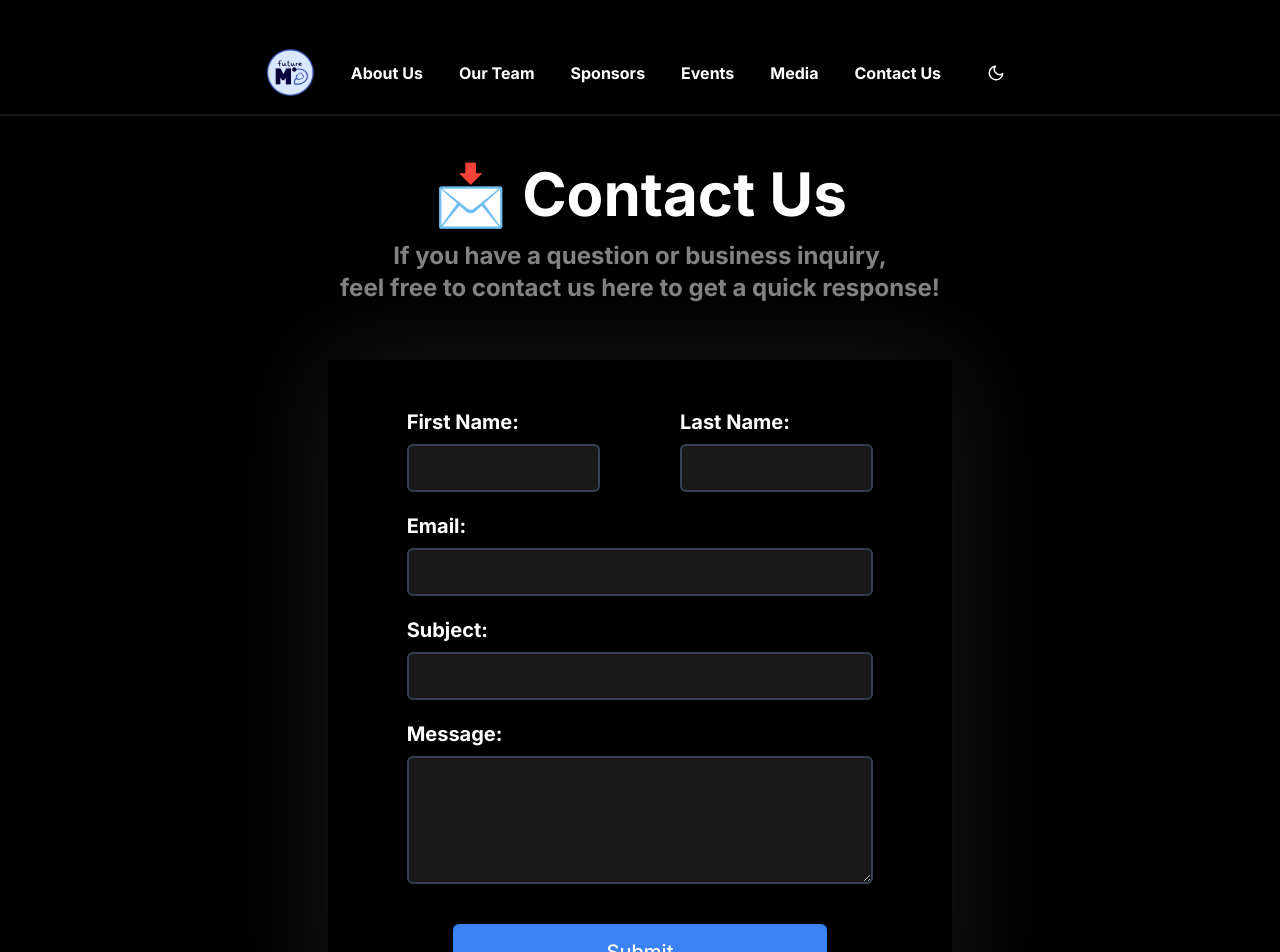
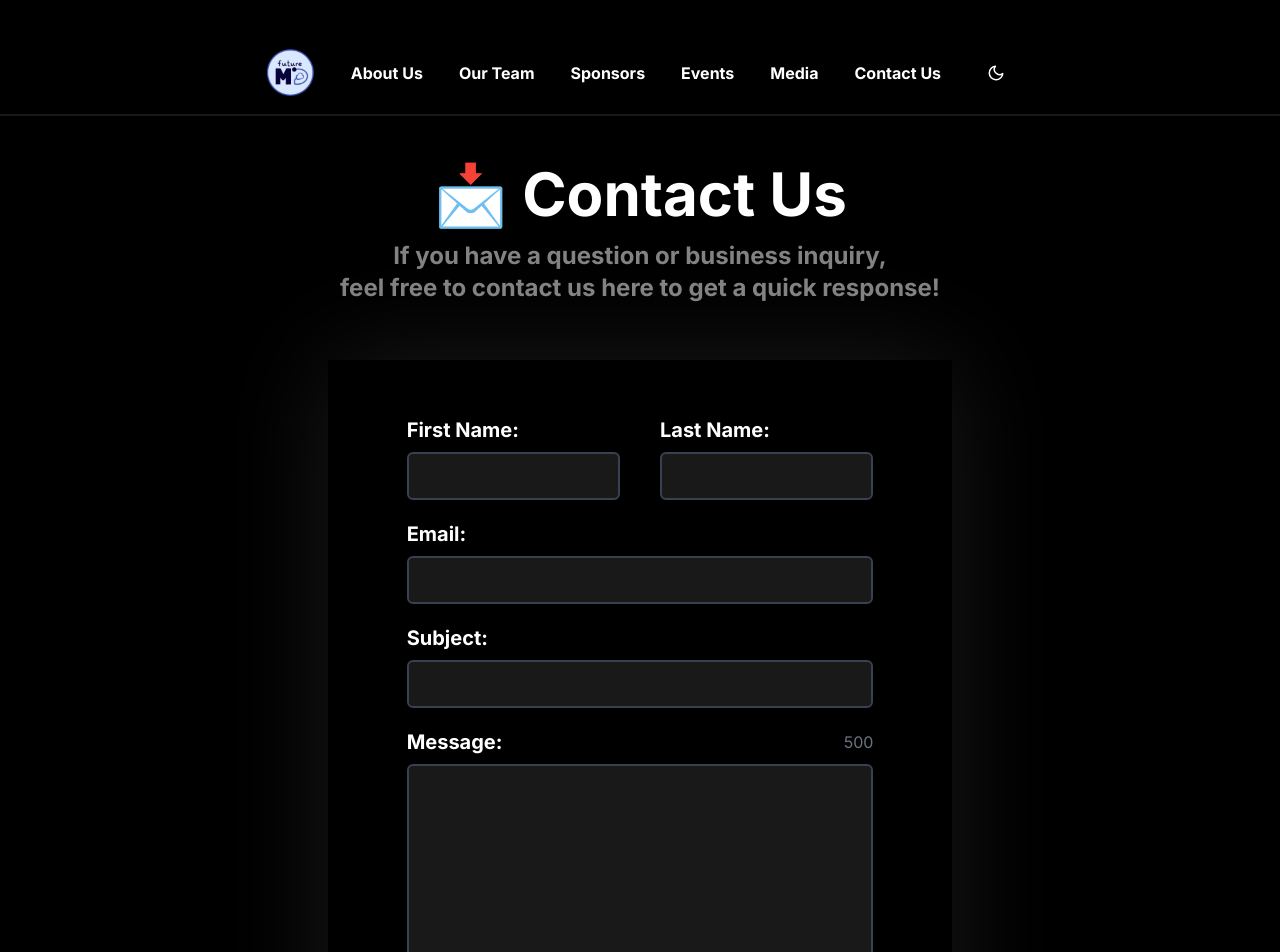
Before and after one commit to advayc/futuremd-site, a Next.js app: page /contact in a window 1280 px wide. Shown: the top 952 px of the page. Built offline with nearby package versions, Linux system fonts and the light colour scheme.

Commit message:
Improve form validation and error handling in ContactForm component by adding message word lmit

```diff
--- a/components/ContactForm.tsx
+++ b/components/ContactForm.tsx
@@ -11,12 +11,15 @@ const ContactForm: React.FC = () => {
     const [isMessageSent, setMessageSent] = useState(false);
     const [errorMessage, setErrorMessage] = useState('');
     const [emailError, setEmailError] = useState('');
+    const [messageError, setMessageError] = useState('');
 
     const [isFirstNameTouched, setFirstNameTouched] = useState(false);
     const [isLastNameTouched, setLastNameTouched] = useState(false);
     const [isEmailTouched, setEmailTouched] = useState(false);
     const [isSubjectTouched, setSubjectTouched] = useState(false);
     const [isMessageTouched, setMessageTouched] = useState(false);
+
+    const [wordCount, setWordCount] = useState(500);
 
     const inputs = useRef<(HTMLInputElement | HTMLTextAreaElement | null)[]>([]);
 
@@ -52,6 +55,14 @@ const ContactForm: React.FC = () => {
             setEmailError('');
         }
 
+        // Validate message length
+        if (wordCount < 0) {
+            setMessageError('Message exceeds the maximum word limit of 500.');
+            return;
+        } else {
+            setMessageError('');
+        }
+
         // Send email using Nodemailer
         const response = await fetch('/api/contact/send-email', {
             method: 'POST',
@@ -70,6 +81,7 @@ const ContactForm: React.FC = () => {
             setEmail('');
             setSubject('');
             setMessage('');
+            setWordCount(500);
             resetTouchedStates();
         } else {
             console.log('ERROR OCCURRED');
@@ -111,12 +123,22 @@ const ContactForm: React.FC = () => {
             : 'border-green-500 shadow-[0_0_10px_0_rgba(34,197,94,0.5)]'; // Green border with centered glow
     };
 
+    const handleMessageChange = (e: React.ChangeEvent<HTMLTextAreaElement>) => {
+        const value = e.target.value;
+        setMessage(value);
+        setMessageTouched(true);
+
+        // Count words and update wordCount
+        const words = value.trim().split(/\s+/).length;
+        setWordCount(500 - words);
+    };
+
     return (
         <div className="w-full">
             <form onSubmit={handleSubmit} className="flex items-center justify-center">
                 <div className="flex-col md:w-1/2 sm:w-5/6 p-8 mt-10 transition-shadow duration-300 dark:shadow-[0_0_100px_rgba(255,255,255,0.1)] dark:hover:shadow-[0_0_100px_rgba(255,255,255,0.2)] shadow-[0_0_250px_rgba(0,0,0,0.2)] hover:shadow-[0_0_550px_rgba(0,0,0,0.3)]">
-                    <div className="flex justify-center">
-                        <div className="flex flex-row w-5/6 mt-4 space-x-20">
+                    <div className="flex justify-center mt-2">
+                        <div className="flex flex-row w-5/6 mt-4 space-x-10">
                             <div className="flex flex-col w-1/2">
                                 <label className="font-bold dark:text-white text-black sm:text-lg md:text-xl mb-2" htmlFor="firstName">
                                     First Name:
@@ -174,26 +196,21 @@ const ContactForm: React.FC = () => {
                             </label>
                             <input
                                 id="email"
-                                className={`dark:text-white text-black w-full outline-0 mb-1 h-12 bg-gray-200 rounded-md p-3 dark:bg-[#191919] border-2 ${inputClasses(!!emailError || !email, isEmailTouched)}`}
+                                className={`dark:text-white text-black w-full outline-0 mb-1 h-12 bg-gray-200 rounded-md p-3 dark:bg-[#191919] border-2 ${inputClasses(!validateEmail(email), isEmailTouched)}`}
                                 type="email"
                                 value={email}
                                 onChange={(e) => {
                                     setEmail(e.target.value);
                                     setEmailTouched(true);
-                                    if (validateEmail(e.target.value)) {
-                                        setEmailError('');
-                                    } else {
-                                        setEmailError('Invalid email address.');
-                                    }
                                 }}
                                 onBlur={() => setEmailTouched(true)}
                                 onKeyDown={(e) => handleKeyDown(e, 2)}
                                 ref={(el) => { inputs.current[2] = el; }}
                                 required
                             />
-                            {(emailError || (!email && isEmailTouched)) && (
+                            {emailError && (
                                 <div className="text-red-500 mb-2 flex items-center">
-                                    <IoMdAlert className="mr-1" /> {email ? emailError : 'This field is required.'}
+                                    <IoMdAlert className="mr-1" /> {emailError}
                                 </div>
                             )}
                         </div>
@@ -226,26 +243,45 @@ const ContactForm: React.FC = () => {
                     </div>
                     <div className="flex justify-center">
                         <div className="flex flex-col w-5/6 mt-4">
-                            <label className="font-bold dark:text-white text-black sm:text-lg md:text-xl mb-2" htmlFor="message">
+                            <div className="flex justify-between items-center mb-2">
+                            <label
+                                className="font-bold dark:text-white text-black sm:text-lg md:text-xl"
+                                htmlFor="message"
+                            >
                                 Message:
                             </label>
+                            <div className="flex items-center text-gray-500 ml-2">
+                                {wordCount < 0 ? (
+                                <span className="text-red-500">
+                                    {wordCount}
+                                </span>
+                                ) : (
+                                `${wordCount}`
+                                )}
+                            </div>
+                            </div>
+                            <div className="flex items-start">
                             <textarea
                                 id="message"
-                                className={`dark:text-white text-black w-full outline-0 h-32 bg-gray-200 rounded-md p-3 dark:bg-[#191919] border-2 ${textareaClasses(!message, isMessageTouched)}`}
+                                className={`dark:text-white text-black w-full outline-0 mb-1 p-3 bg-gray-200 rounded-md dark:bg-[#191919] border-2 ${textareaClasses(
+                                wordCount < 0,
+                                isMessageTouched
+                                )}`}
+                                rows={8}
                                 value={message}
-                                onChange={(e) => {
-                                    setMessage(e.target.value);
-                                    setMessageTouched(true);
-                                }}
+                                onChange={handleMessageChange}
                                 onBlur={() => setMessageTouched(true)}
                                 onKeyDown={(e) => handleKeyDown(e, 4)}
-                                ref={(el) => { inputs.current[4] = el; }}
+                                ref={(el) => {
+                                inputs.current[4] = el;
+                                }}
                                 required
-                            ></textarea>
-                            {!message && isMessageTouched && (
-                                <div className="text-red-500 mb-2 flex items-center">
-                                    <IoMdAlert className="mr-1" /> This field is required.
-                                </div>
+                            />
+                            </div>
+                            {messageError && (
+                            <div className="text-red-500 mb-2 flex items-center">
+                                <IoMdAlert className="mr-1" /> {messageError}
+                            </div>
                             )}
                         </div>
                     </div>
```
